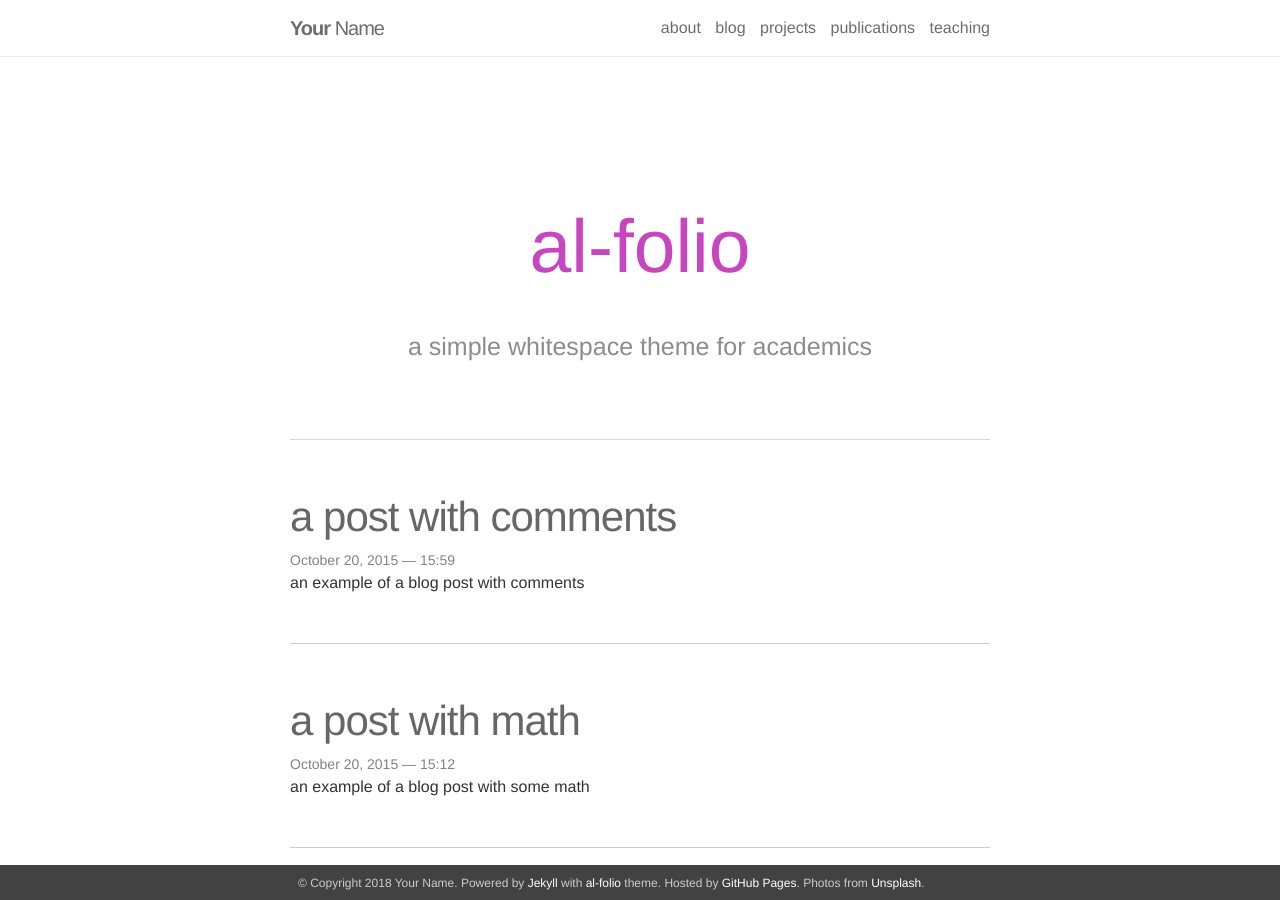
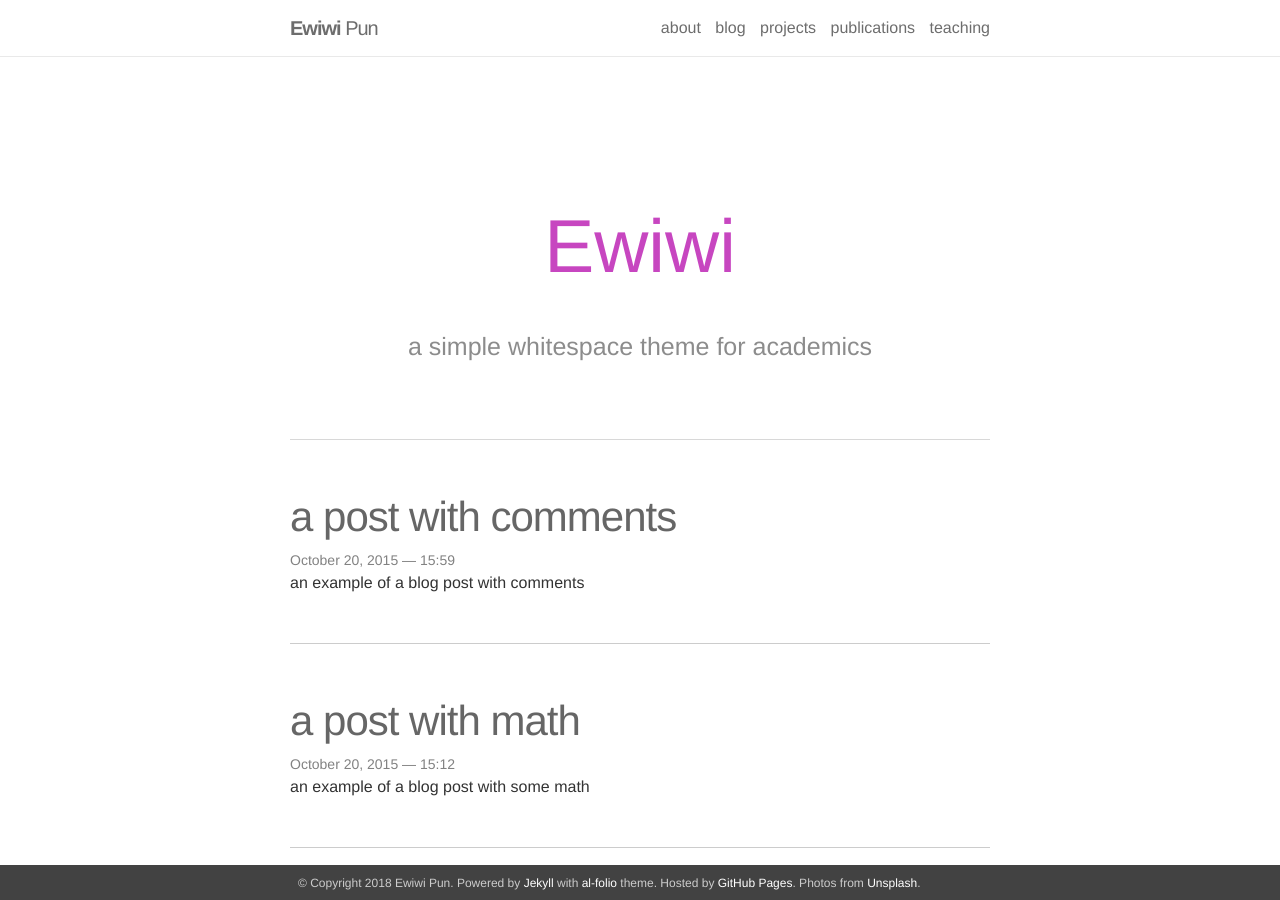
Before and after one commit to ewinapun/ewinapun.github.io, a Jekyll site: the page built from blog/index.html, in a window 1280 px wide and 900 px high. Built offline with Jekyll 4.4.1, drawn with Linux system fonts in a browser that asks for light colours; nearby versions of some CDN libraries; the list of posts is cut into pages by our own code.

Commit message:
Trying fix

```diff
--- a/_config.yml
+++ b/_config.yml
@@ -1,7 +1,7 @@
 # -----------------------------------------------------------------------------
 # Site settings
 # -----------------------------------------------------------------------------
-name: Your Name
+name: Ewiwi Pun
 email: you@example.com
 description: > # this means to ignore newlines until "url:"
   A simple, whitespace theme for academics. Based on [*folio](https://github.com/bogoli/-folio) design.
@@ -11,7 +11,7 @@
   Photos from <a href="https://unsplash.com" target="_blank">Unsplash</a>.
 
 url:  # the base hostname & protocol for your site
-baseurl: /al-folio # the subpath of your site, e.g. /blog/
+baseurl: / # the subpath of your site, e.g. /blog/
 last_updated: # leave blank if you don't want to display last updated
 
 # -----------------------------------------------------------------------------
@@ -30,7 +30,7 @@
 # -----------------------------------------------------------------------------
 # Blog
 # -----------------------------------------------------------------------------
-blog_name: al-folio
+blog_name: Ewiwi
 blog_description: a simple whitespace theme for academics
 
 # Pagination
```
